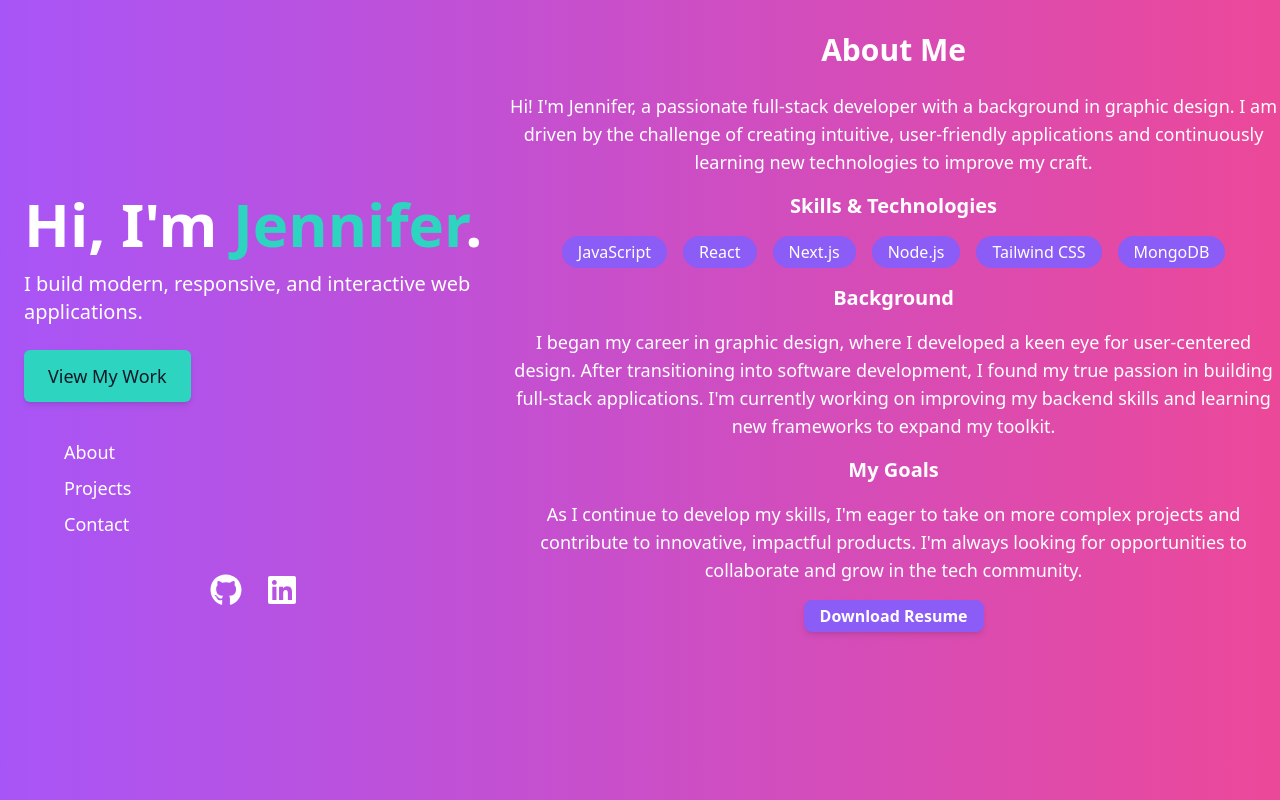
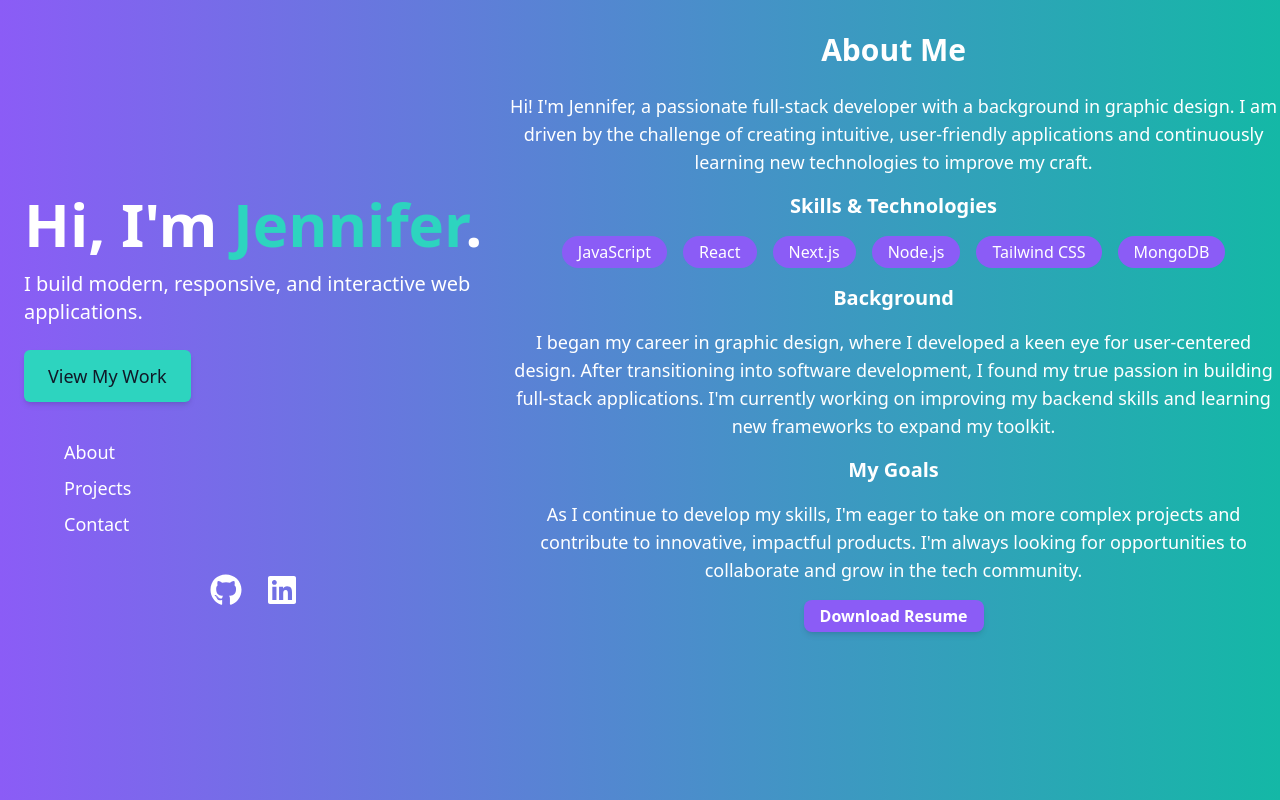
Before and after one commit to JenniferT9462/jennifer-tarleton-portfolio-2, a Next.js app: page / in a window 1280 px wide. Built offline with nearby package versions, Linux system fonts and the light colour scheme; no server answers.

Commit message:
Editing resume and colors to portfolio

```diff
--- a/src/app/page.js
+++ b/src/app/page.js
@@ -10,7 +10,7 @@ export default function Home() {
 
   return (
 
-    <div className="flex h-screen bg-gradient-to-r from-purple-500 to-pink-500">
+    <div className="flex h-screen bg-gradient-to-r from-violet-500 to-teal-500">
       {/* Left Sidebar (Nav + Hero) */}
       <Hero/>
 
--- a/src/components/About.jsx
+++ b/src/components/About.jsx
@@ -46,7 +46,7 @@ const About = () => {
 
             <div className="flex justify-center">
               <a
-                href="/resume.pdf"
+                href="/Tech-Resume.pdf"
                 download
                 className="px-4 py-1 bg-violet-500 text-white font-bold rounded-lg shadow-md hover:bg-violet-600 transition"
               >
```
Also changed, not shown: 1 other file (tests, documents, lock files or other folders).
